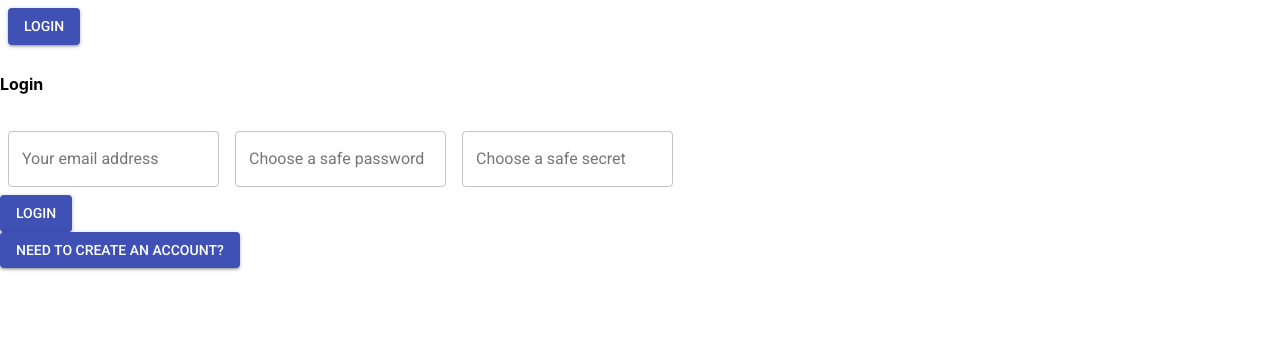
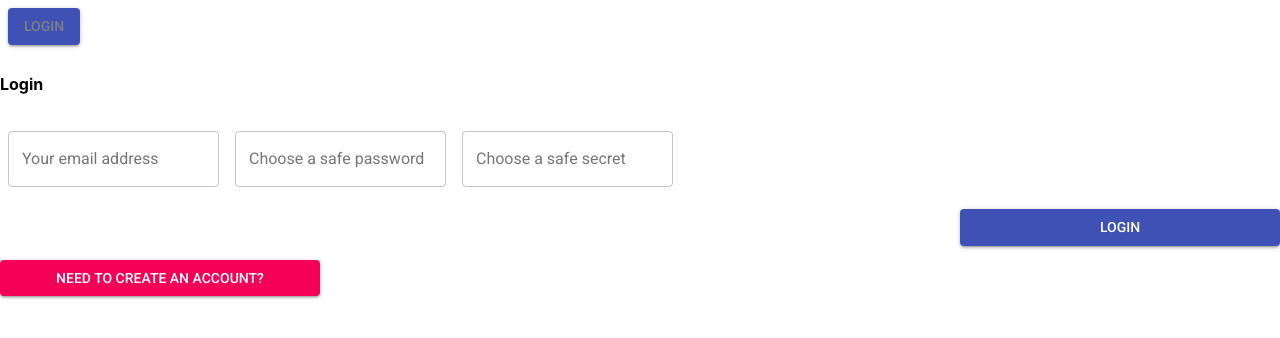
Before and after one commit to abrambueno1992/fullStack, a React (Create React App) app in the folder frontend/todoapp/: page /login in a window 1280 px wide. Shown: the top 338 px of the page. Built offline with nearby package versions, Linux system fonts and the light colour scheme.

Commit message:
Deleted some code, lol

```diff
--- a/frontend/todoapp/src/components/Header.js
+++ b/frontend/todoapp/src/components/Header.js
@@ -7,7 +7,8 @@
 
 const styles = theme => ({
   button: {
-    margin: theme.spacing.unit
+    margin: theme.spacing.unit,
+    color: "gray"
   },
   input: {
     display: "none"
@@ -19,24 +20,7 @@
     const { classes } = this.props;
     return (
       <div className="flex pa1 justify-between nowrap orange">
-        {/*<div className="flex flex-fixed black">*/}
-        {/*<div className="fw7 mr1">Hacker News</div>*/}
-        {/*<Link to="/" className="ml1 no-underline black">*/}
-        {/*new*/}
-        {/*</Link>*/}
-        {/*<div className="ml1">|</div>*/}
-        {/*<Link to="/search" className="ml1 no-underline black">*/}
-        {/*search*/}
-        {/*</Link>*/}
-        {/*{authToken && (*/}
-        {/*<div className="flex">*/}
-        {/*<div className="ml1">|</div>*/}
-        {/*<Link to="/create" className="ml1 no-underline black">*/}
-        {/*submit*/}
-        {/*</Link>*/}
-        {/*</div>*/}
-        {/*)}*/}
-        {/*</div>*/}
+
         <div className="flex flex-fixed">
           {authToken ? (
             <div
--- a/frontend/todoapp/src/components/Login.js
+++ b/frontend/todoapp/src/components/Login.js
@@ -20,6 +20,17 @@
   menu: {
     width: 200,
   },
+  button: {
+    display: 'inline-flex',
+    marginLeft: '75%',
+    marginTop: "1em",
+    width: "25%",
+    alignItems: 'flex-end'
+  },
+  switch: {
+    marginTop: "1em",
+    width: "25%",
+  }
 });
 const SIGNUP_MUTATION = gql`
   mutation SignupMutation(
@@ -143,8 +154,8 @@
 
               <Button
                 variant="contained"
-                color="primary"
-                className={classes.button}
+                color="secondary"
+                className={classes.switch}
               >
                 need to create an account?
               </Button>
@@ -154,8 +165,8 @@
 
               <Button
                 variant="contained"
-                color="primary"
-                className={classes.button}
+                color="secondary"
+                className={classes.switch}
               >
                 already have an account?
               </Button>
```
